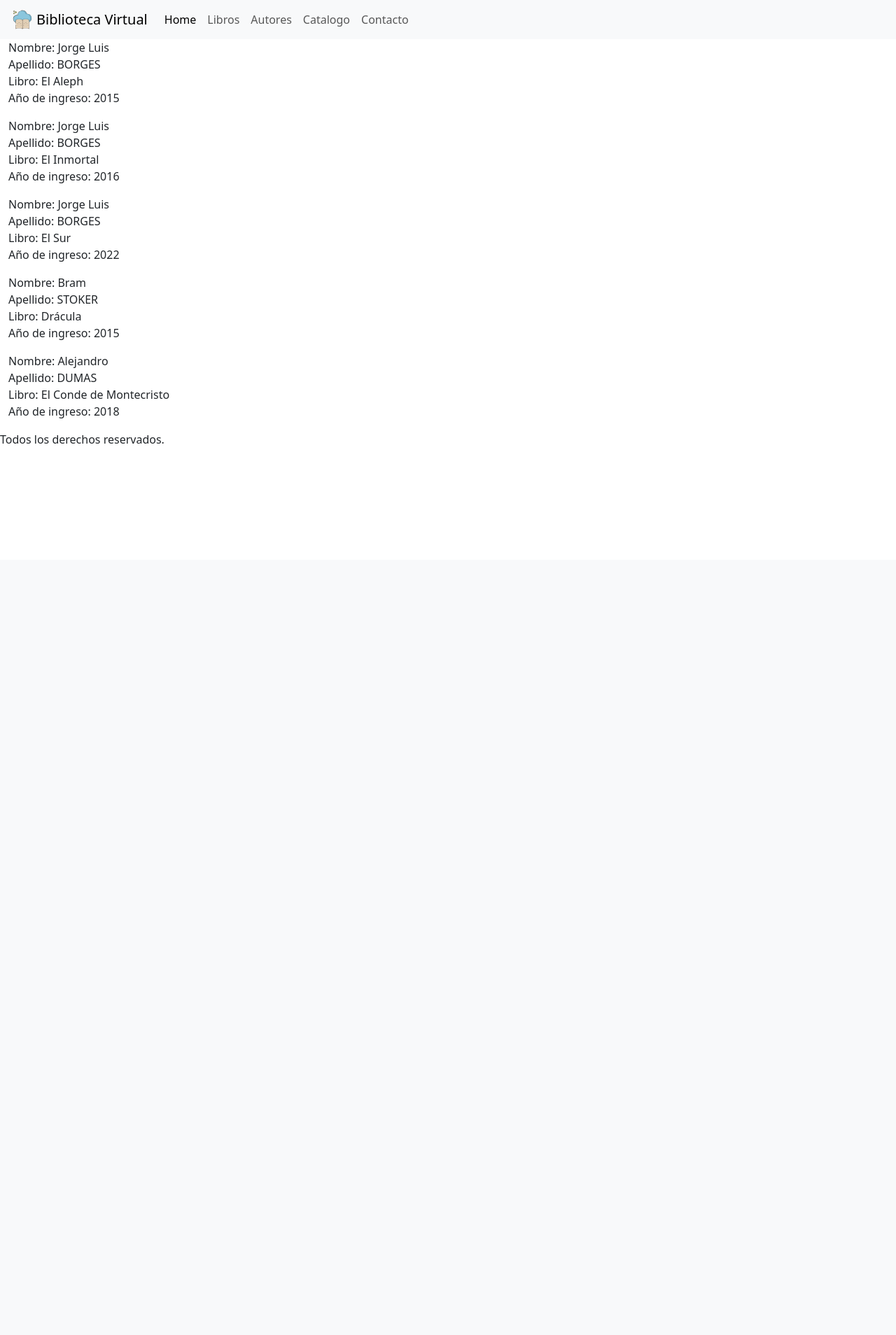
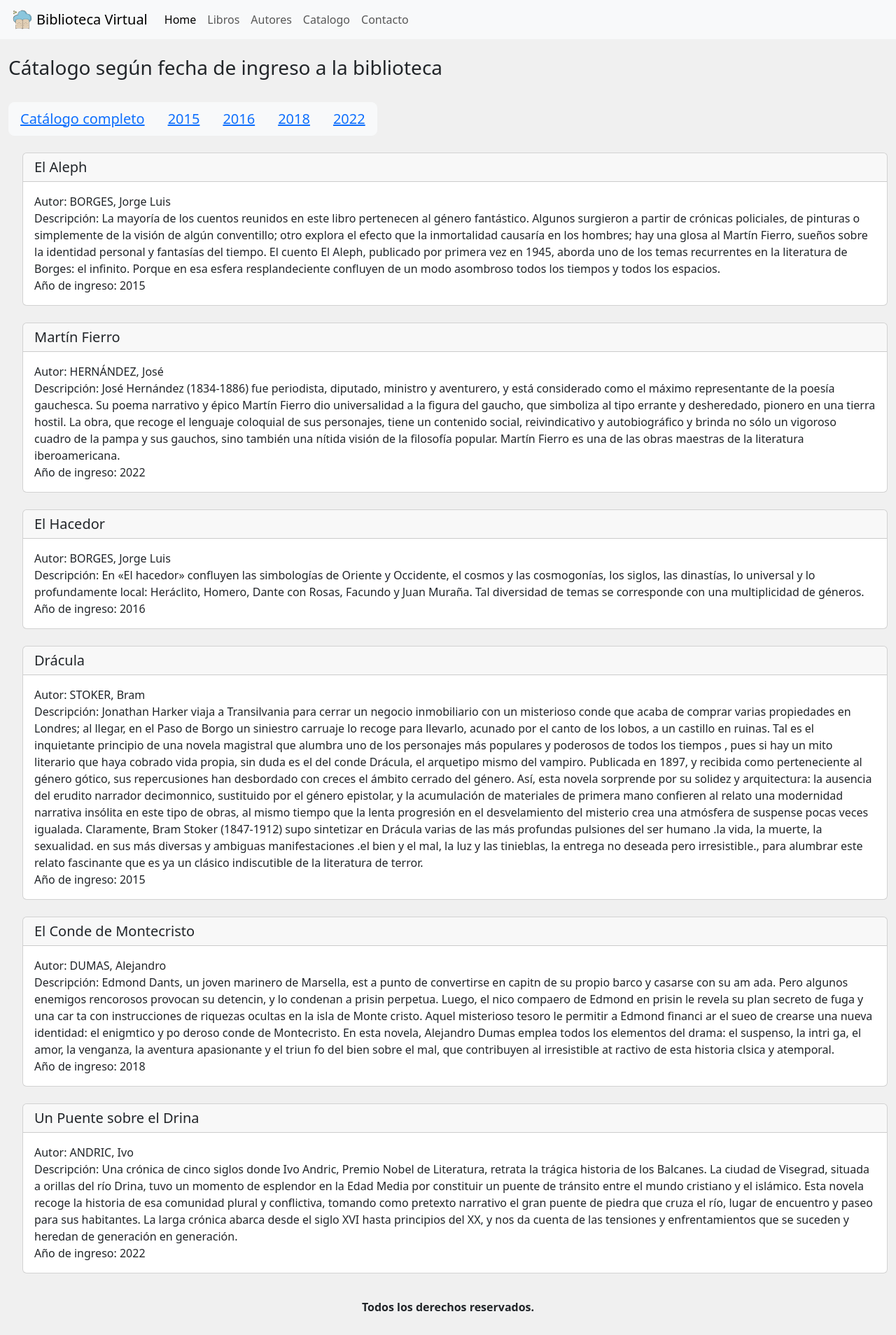
Before and after one commit to force4r/Biblioteca_G11_C23317, a Django app: page /sistema_biblioteca/catalogo/ in a window 1280 px wide. Shown: the whole page at 70% size. Before the commit the page ends 634 px from the top, so only its background shows below. Run offline with Django 4.2, Linux system fonts and the light colour scheme.

Commit message:
Cambios en el catálogo

```diff
--- /dev/null
+++ b/biblioteca/sistema_biblioteca/static/sistema_biblioteca/css/base.css
@@ -0,0 +1,18 @@
+.carousel-img{
+    height: 600px;
+}
+body {
+    background-color: #f0f0f0;
+    min-height: 100vh;
+    display: flex;
+    flex-direction: column;
+}
+footer {
+    font-weight: bold;
+    width: 100%;
+    height: 4em;
+    margin-top: auto;
+    display: flex;
+    justify-content: center;
+    align-items: center;
+}
--- a/biblioteca/sistema_biblioteca/static/sistema_biblioteca/css/style.css
+++ /dev/null
@@ -1,3 +0,0 @@
-.carousel-img{
-    height: 600px;
-}
--- a/biblioteca/sistema_biblioteca/templates/sistema_biblioteca/base.html
+++ b/biblioteca/sistema_biblioteca/templates/sistema_biblioteca/base.html
@@ -9,7 +9,7 @@
     <link href="https://cdn.jsdelivr.net/npm/bootstrap@5.3.0-alpha3/dist/css/bootstrap.min.css" rel="stylesheet" integrity="sha384-KK94CHFLLe+nY2dmCWGMq91rCGa5gtU4mk92HdvYe+M/SXH301p5ILy+dN9+nJOZ" crossorigin="anonymous">
     <script src="https://cdn.jsdelivr.net/npm/@popperjs/core@2.11.7/dist/umd/popper.min.js" integrity="sha384-zYPOMqeu1DAVkHiLqWBUTcbYfZ8osu1Nd6Z89ify25QV9guujx43ITvfi12/QExE" crossorigin="anonymous"></script>
     <script src="https://cdn.jsdelivr.net/npm/bootstrap@5.3.0-alpha3/dist/js/bootstrap.min.js" integrity="sha384-Y4oOpwW3duJdCWv5ly8SCFYWqFDsfob/3GkgExXKV4idmbt98QcxXYs9UoXAB7BZ" crossorigin="anonymous"></script>
-    <link rel="stylesheet" href="/static/sistema_biblioteca/css/style.css">
+    <link rel="stylesheet" href="{% static 'sistema_biblioteca/css/base.css' %}">
     <title>{% block titulo %}{% endblock %}</title>
 </head>
 
--- a/biblioteca/sistema_biblioteca/templates/sistema_biblioteca/catalogo.html
+++ b/biblioteca/sistema_biblioteca/templates/sistema_biblioteca/catalogo.html
@@ -1,33 +1,71 @@
 {% extends 'sistema_biblioteca/base.html' %}
+{% load static %}
 {% block titulo %}Catalogo{% endblock %}
 {% block contenido %}
 
-<section class="grid">
+<section>
+<br>
+<div class="container-fluid">
+    <div class="row">
+        <div class="col-md-12">
+            <h3>
+                Cátalogo según fecha de ingreso a la biblioteca
+            </h3>
+        </div>
+    </div>
+</div>
+<br>
+<div class="container-fluid">
+    <div class="row">
+        <div class="col-md-12">
+            <div class="btn-group btn-group-lg" role="group">
 
+                <button class="btn btn-light" type="button">
+                    <a href="{% url 'catalogo' %}">Catálogo completo</a>
+                </button>
+                <button class="btn btn-light" type="button">
+                    <a href="{% url 'catalogo' 2015 %}">2015</a>
+                </button>
+                <button class="btn btn-light" type="button">
+                    <a href="{% url 'catalogo' 2016 %}">2016</a>
+                </button>
+                <button class="btn btn-light" type="button">
+                    <a href="{% url 'catalogo' 2018 %}">2018</a>
+                </button>
+                <button class="btn btn-light" type="button">
+                    <a href="{% url 'catalogo' 2022 %}">2022</a>
+                </button>
+            </div>
+        </div>
+    </div>
+</div>
+<br>
 {% for item in cat_lista %}
 {% if año_ingreso == 0 or año_ingreso == item.año_ingreso %}
-<article>
+<article style="margin-left: 20px;">
     <div class="container-fluid">
         <div class="row">
             <div class="col-md-12">
-                <ul class="list-unstyled">
-                    <li class="list-item">
-                        Nombre: {{item.nombre_autor}}
-                    </li>
-                    <li class="list-item">
-                        Apellido:
-                        {% filter upper %}
-                        {{item.apellido_autor}}
-                        {% endfilter %}
-                    </li>
-                    <li class="list-item">
-                        Libro: {{item.nombre_libro}}
-                    </li>
-                    <li class="list-item">
-                        Año de ingreso: {{item.año_ingreso}}
-                    </li>
+                <div class="card">
+                    <h5 class="card-header">
+                        {{item.nombre_libro}}
+                    </h5>
+                    <div class="card-body">
+                        <p class="card-text">
+                            Autor: {% filter upper %}
+                            {{item.apellido_autor}},
+                            {% endfilter %}
+                            {{item.nombre_autor}}<br>
+                            Descripción: {{item.descripcion}}<br>
+                            Año de ingreso: {{item.año_ingreso}}
 
-
+                        </p>
+                    </div>
+                </div>
+            </div>
+        </div>
+    </div>
+    <br>
 </article>
 {% endif %}
 {% endfor %}
--- a/biblioteca/sistema_biblioteca/views.py
+++ b/biblioteca/sistema_biblioteca/views.py
@@ -15,45 +15,53 @@ def catalogo(request, año=0 ):
    print(request.method)
    if int(año) < 2015 and int(año) != 0:
         return HttpResponseNotFound("<h4>No hay datos previos al año 2015.</h4>")
-   if int(año) == 2017 or int(año) == 2019 or int(año) == 2020 or int(año) == 2021:
-      return HttpResponseNotFound("<h4>No hay datos disponibles para este año.</h4>")
 
    catalogo = [
       {
          'nombre_autor':'Jorge Luis',
          'apellido_autor':'Borges',
          'nombre_libro':'El Aleph',
-         'año_ingreso': 2015
+         'año_ingreso': 2015,
+         'descripcion': 'La mayoría de los cuentos reunidos en este libro pertenecen al género fantástico. Algunos surgieron a partir de crónicas policiales, de pinturas o simplemente de la visión de algún conventillo; otro explora el efecto que la inmortalidad causaría en los hombres; hay una glosa al Martín Fierro, sueños sobre la identidad personal y fantasías del tiempo. El cuento El Aleph, publicado por primera vez en 1945, aborda uno de los temas recurrentes en la literatura de Borges: el infinito. Porque en esa esfera resplandeciente confluyen de un modo asombroso todos los tiempos y todos los espacios.'
+      },
+
+      {
+         'nombre_autor':'José',
+         'apellido_autor':'Hernández',
+         'nombre_libro':'Martín Fierro',
+         'año_ingreso': 2022,
+         'descripcion': 'José Hernández (1834-1886) fue periodista, diputado, ministro y aventurero, y está considerado como el máximo representante de la poesía gauchesca. Su poema narrativo y épico Martín Fierro dio universalidad a la figura del gaucho, que simboliza al tipo errante y desheredado, pionero en una tierra hostil. La obra, que recoge el lenguaje coloquial de sus personajes, tiene un contenido social, reivindicativo y autobiográfico y brinda no sólo un vigoroso cuadro de la pampa y sus gauchos, sino también una nítida visión de la filosofía popular. Martín Fierro es una de las obras maestras de la literatura iberoamericana.'
       },
       {
          'nombre_autor':'Jorge Luis',
          'apellido_autor':'Borges',
-         'nombre_libro':'El Inmortal',
-         'año_ingreso': 2016
-      },
-
-      {
-         'nombre_autor':'Jorge Luis',
-         'apellido_autor':'Borges',
-         'nombre_libro':'El Sur',
-         'año_ingreso': 2022
+         'nombre_libro':'El Hacedor',
+         'año_ingreso': 2016,
+         'descripcion': 'En «El hacedor» confluyen las simbologías de Oriente y Occidente, el cosmos y las cosmogonías, los siglos, las dinastías, lo universal y lo profundamente local: Heráclito, Homero, Dante con Rosas, Facundo y Juan Muraña. Tal diversidad de temas se corresponde con una multiplicidad de géneros.'
       },
       {
          'nombre_autor':'Bram',
          'apellido_autor':'Stoker',
          'nombre_libro':'Drácula',
-         'año_ingreso': 2015
+         'año_ingreso': 2015,
+         'descripcion': 'Jonathan Harker viaja a Transilvania para cerrar un negocio inmobiliario con un misterioso conde que acaba de comprar varias propiedades en Londres; al llegar, en el Paso de Borgo un siniestro carruaje lo recoge para llevarlo, acunado por el canto de los lobos, a un castillo en ruinas. Tal es el inquietante principio de una novela magistral que alumbra uno de los personajes más populares y poderosos de todos los tiempos , pues si hay un mito literario que haya cobrado vida propia, sin duda es el del conde Drácula, el arquetipo mismo del vampiro. Publicada en 1897, y recibida como perteneciente al género gótico, sus repercusiones han desbordado con creces el ámbito cerrado del género. Así, esta novela sorprende por su solidez y arquitectura: la ausencia del erudito narrador decimonnico, sustituido por el género epistolar, y la acumulación de materiales de primera mano confieren al relato una modernidad narrativa insólita en este tipo de obras, al mismo tiempo que la lenta progresión en el desvelamiento del misterio crea una atmósfera de suspense pocas veces igualada. Claramente, Bram Stoker (1847-1912) supo sintetizar en Drácula varias de las más profundas pulsiones del ser humano .la vida, la muerte, la sexualidad. en sus más diversas y ambiguas manifestaciones .el bien y el mal, la luz y las tinieblas, la entrega no deseada pero irresistible., para alumbrar este relato fascinante que es ya un clásico indiscutible de la literatura de terror.'
       },
       {
          'nombre_autor':'Alejandro',
          'apellido_autor':'Dumas',
          'nombre_libro':'El Conde de Montecristo',
-         'año_ingreso': 2018
+         'año_ingreso': 2018,
+          'descripcion': 'Edmond Dants, un joven marinero de Marsella, est a punto de convertirse en capitn de su propio barco y casarse con su am ada. Pero algunos enemigos rencorosos provocan su detencin, y lo condenan a prisin perpetua. Luego, el nico compaero de Edmond en prisin le revela su plan secreto de fuga y una car ta con instrucciones de riquezas ocultas en la isla de Monte cristo. Aquel misterioso tesoro le permitir a Edmond financi ar el sueo de crearse una nueva identidad: el enigmtico y po deroso conde de Montecristo. En esta novela, Alejandro Dumas emplea todos los elementos del drama: el suspenso, la intri ga, el amor, la venganza, la aventura apasionante y el triun fo del bien sobre el mal, que contribuyen al irresistible at ractivo de esta historia clsica y atemporal.'
+      },
+       {
+         'nombre_autor':'Ivo',
+         'apellido_autor':'Andric',
+         'nombre_libro':'Un Puente sobre el Drina',
+         'año_ingreso': 2022,
+          'descripcion': 'Una crónica de cinco siglos donde Ivo Andric, Premio Nobel de Literatura, retrata la trágica historia de los Balcanes. La ciudad de Visegrad, situada a orillas del río Drina, tuvo un momento de esplendor en la Edad Media por constituir un puente de tránsito entre el mundo cristiano y el islámico. Esta novela recoge la historia de esa comunidad plural y conflictiva, tomando como pretexto narrativo el gran puente de piedra que cruza el río, lugar de encuentro y paseo para sus habitantes. La larga crónica abarca desde el siglo XVI hasta principios del XX, y nos da cuenta de las tensiones y enfrentamientos que se suceden y heredan de generación en generación.'
       },
    ]
    context = {
-      'user_name': 'Carlos',
-      'user_lastname': 'Lopez',
       'cat_lista': catalogo,
       'año_ingreso': año
    }
```
